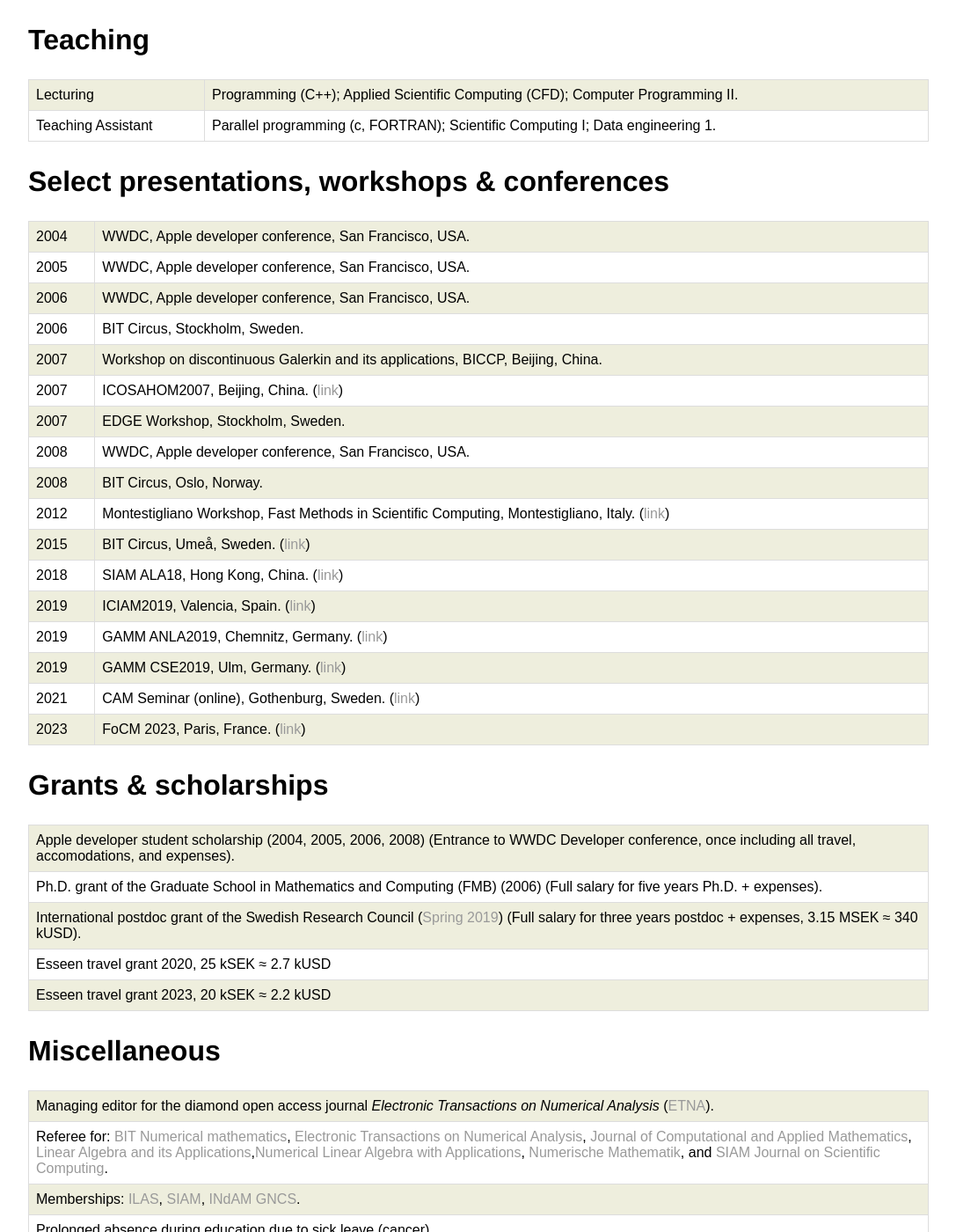
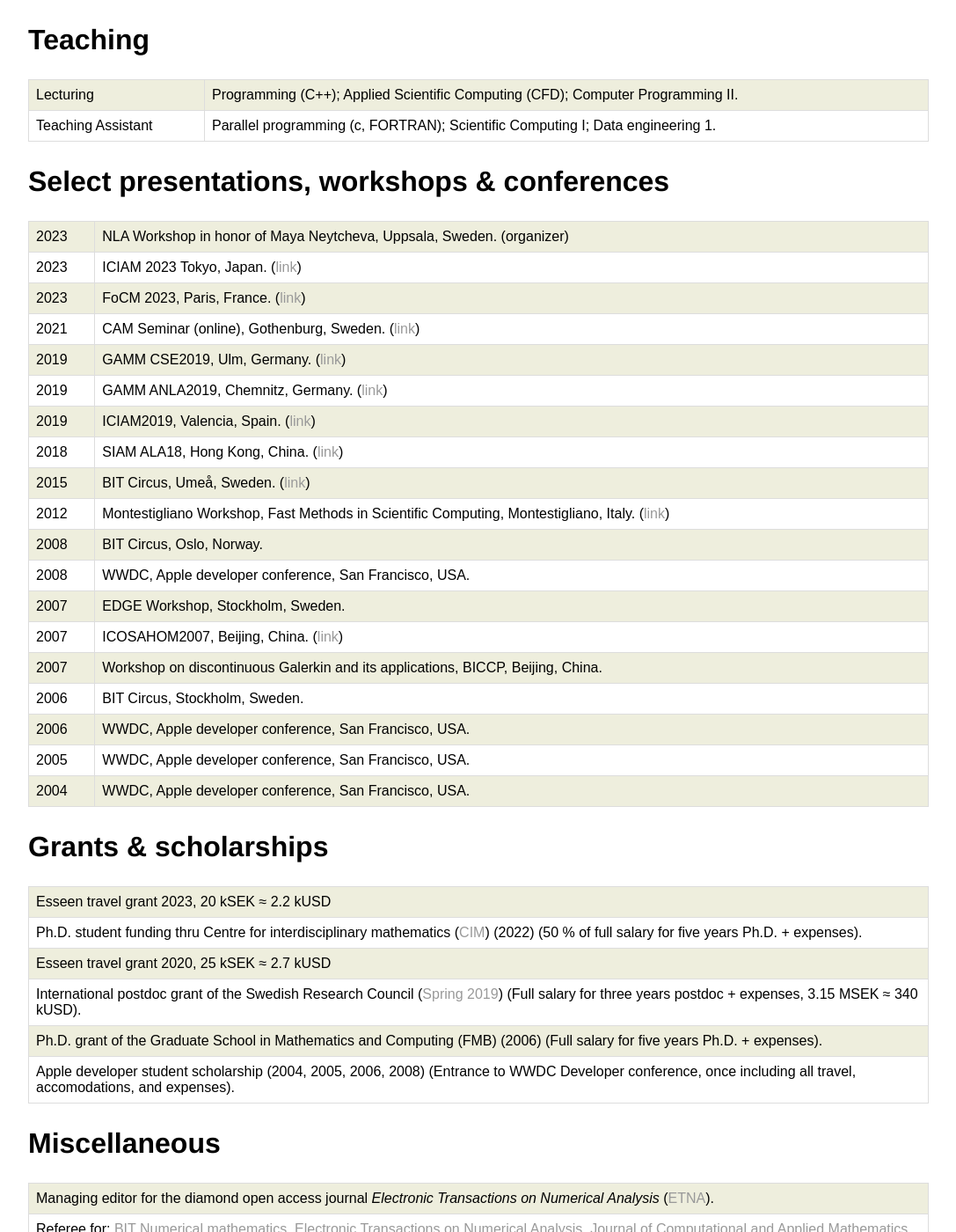
Before and after one commit to sverek/sverek.github.io, a Jekyll site: the page built from cv/index.html, in a window 1280 px wide and 1400 px high, scrolled down 808 px. Shown: the whole window at 88% size, without its empty margins (96-1183 px from the left). Built offline with Jekyll 4.4.1, drawn with Linux system fonts in a browser that asks for light colours; some of the changed text lies outside the part shown.

Commit message:
misc updates

```diff
--- a/cv/index.html
+++ b/cv/index.html
@@ -52,32 +52,35 @@ tr:nth-child(odd) {
 
     <h2>Select presentations, workshops &amp; conferences</h2>
     <table>
-    <tr><td>2004</td><td>WWDC, Apple developer conference, San Francisco, USA.</td></tr>
-    <tr><td>2005</td><td>WWDC, Apple developer conference, San Francisco, USA.</td></tr>
-    <tr><td>2006</td><td>WWDC, Apple developer conference, San Francisco, USA.</td></tr>
-    <tr><td>2006</td><td>BIT Circus, Stockholm, Sweden.</td></tr>
-    <tr><td>2007</td><td>Workshop on discontinuous Galerkin and its applications, BICCP, Beijing, China.</td></tr>
-    <tr><td>2007</td><td>ICOSAHOM2007, Beijing, China. (<a href="http://lsec.cc.ac.cn/~icosahom/">link</a>)</td></tr>
-    <tr><td>2007</td><td>EDGE Workshop, Stockholm, Sweden.</td></tr>
-    <tr><td>2008</td><td>WWDC, Apple developer conference, San Francisco, USA.</td></tr>
-    <tr><td>2008</td><td>BIT Circus, Oslo, Norway.</td></tr>
-    <tr><td>2012</td><td>Montestigliano Workshop, Fast Methods in Scientific Computing, Montestigliano, Italy. (<a href="https://www.ercoftac.org/events/fast_methods_in_scientific_computing/">link</a>)</td></tr>
-    <tr><td>2015</td><td>BIT Circus, Umeå, Sweden. (<a href="https://www.hpc2n.umu.se/events/workshops/BITcircus2015">link</a>)</td></tr>
-    <tr><td>2018</td><td>SIAM ALA18, Hong Kong, China. (<a href="http://www.math.hkbu.edu.hk/siam-ala18/">link</a>)</td></tr>
-    <tr><td>2019</td><td>ICIAM2019, Valencia, Spain. (<a href="https://iciam2019.org/">link</a>)</td></tr>
-    <tr><td>2019</td><td>GAMM ANLA2019, Chemnitz, Germany. (<a href="https://www.chemnitz-am.de/anla2019/">link</a>)</td></tr>
-    <tr><td>2019</td><td>GAMM CSE2019, Ulm, Germany. (<a href="https://www.uni-ulm.de/en/mawi/institut-fuer-numerische-mathematik/forschung/gamm-cse-workshop-2019/">link</a>)</td></tr>
-    <tr><td>2021</td><td>CAM Seminar (online), Gothenburg, Sweden. (<a href="https://www.chalmers.se/en/departments/math/research/research-groups/computational-mathematics/Pages/seminars.aspx">link</a>)</td></tr>
-    <tr><td>2023</td><td>FoCM 2023, Paris, France. (<a href="https://focm2023.org/">link</a>)</td></tr>
+        <tr><td>2023</td><td>NLA Workshop in honor of Maya Neytcheva, Uppsala, Sweden. (organizer)
+        <tr><td>2023</td><td>ICIAM 2023 Tokyo, Japan. (<a href="https://iciam2023.org/">link</a>)
+        <tr><td>2023</td><td>FoCM 2023, Paris, France. (<a href="https://focm2023.org/">link</a>)</td></tr>
+        <tr><td>2021</td><td>CAM Seminar (online), Gothenburg, Sweden. (<a href="https://www.chalmers.se/en/departments/math/research/research-groups/computational-mathematics/Pages/seminars.aspx">link</a>)</td></tr>
+        <tr><td>2019</td><td>GAMM CSE2019, Ulm, Germany. (<a href="https://www.uni-ulm.de/en/mawi/institut-fuer-numerische-mathematik/forschung/gamm-cse-workshop-2019/">link</a>)</td></tr>
+        <tr><td>2019</td><td>GAMM ANLA2019, Chemnitz, Germany. (<a href="https://www.chemnitz-am.de/anla2019/">link</a>)</td></tr>
+        <tr><td>2019</td><td>ICIAM2019, Valencia, Spain. (<a href="https://iciam2019.org/">link</a>)</td></tr>
+        <tr><td>2018</td><td>SIAM ALA18, Hong Kong, China. (<a href="http://www.math.hkbu.edu.hk/siam-ala18/">link</a>)</td></tr>
+        <tr><td>2015</td><td>BIT Circus, Umeå, Sweden. (<a href="https://www.hpc2n.umu.se/events/workshops/BITcircus2015">link</a>)</td></tr>
+        <tr><td>2012</td><td>Montestigliano Workshop, Fast Methods in Scientific Computing, Montestigliano, Italy. (<a href="https://www.ercoftac.org/events/fast_methods_in_scientific_computing/">link</a>)</td></tr>
+        <tr><td>2008</td><td>BIT Circus, Oslo, Norway.</td></tr>
+        <tr><td>2008</td><td>WWDC, Apple developer conference, San Francisco, USA.</td></tr>
+        <tr><td>2007</td><td>EDGE Workshop, Stockholm, Sweden.</td></tr>
+        <tr><td>2007</td><td>ICOSAHOM2007, Beijing, China. (<a href="http://lsec.cc.ac.cn/~icosahom/">link</a>)</td></tr>
+        <tr><td>2007</td><td>Workshop on discontinuous Galerkin and its applications, BICCP, Beijing, China.</td></tr>
+        <tr><td>2006</td><td>BIT Circus, Stockholm, Sweden.</td></tr>
+        <tr><td>2006</td><td>WWDC, Apple developer conference, San Francisco, USA.</td></tr>
+        <tr><td>2005</td><td>WWDC, Apple developer conference, San Francisco, USA.</td></tr>
+        <tr><td>2004</td><td>WWDC, Apple developer conference, San Francisco, USA.</td></tr>
     </table>
 
     <h2>Grants &amp; scholarships</h2>
     <table>
-    <tr><td>Apple developer student scholarship (2004, 2005, 2006, 2008) (Entrance to WWDC Developer conference, once including all travel, accomodations, and expenses).</td></tr>
-    <tr><td>Ph.D. grant of the Graduate School in Mathematics and Computing (FMB) (2006) (Full salary for five years Ph.D. + expenses).</td></tr>
-    <tr><td>International postdoc grant of the Swedish Research Council (<a href="https://www.vr.se/english/calls-and-decisions/grant-decisions/decisions/2019-03-25-international-postdoc.html">Spring 2019</a>) (Full salary for three years postdoc + expenses, 3.15 MSEK &asymp; 340 kUSD).</td></tr>
-    <tr><td>Esseen travel grant 2020, 25 kSEK &asymp; 2.7 kUSD</td></tr>
-    <tr><td>Esseen travel grant 2023, 20 kSEK &asymp; 2.2 kUSD</td></tr>
+        <tr><td>Esseen travel grant 2023, 20 kSEK &asymp; 2.2 kUSD</td></tr>
+        <tr><td>Ph.D. student funding thru Centre for interdisciplinary mathematics (<a href="https://www.math.uu.se/research/centre-for-interdisciplinary-mathematics/">CIM</a>) (2022) (50 % of full salary for five years Ph.D. + expenses).</td></tr>
+        <tr><td>Esseen travel grant 2020, 25 kSEK &asymp; 2.7 kUSD</td></tr>
+        <tr><td>International postdoc grant of the Swedish Research Council (<a href="https://www.vr.se/english/calls-and-decisions/grant-decisions/decisions/2019-03-25-international-postdoc.html">Spring 2019</a>) (Full salary for three years postdoc + expenses, 3.15 MSEK &asymp; 340 kUSD).</td></tr>
+        <tr><td>Ph.D. grant of the Graduate School in Mathematics and Computing (FMB) (2006) (Full salary for five years Ph.D. + expenses).</td></tr>
+        <tr><td>Apple developer student scholarship (2004, 2005, 2006, 2008) (Entrance to WWDC Developer conference, once including all travel, accomodations, and expenses).</td></tr>
     </table>
 
     <h2>Miscellaneous</h2>
--- a/index.html
+++ b/index.html
@@ -17,7 +17,9 @@ title: www.2pi.se
   <div class="allSides">
       <h3>Current plans:</h3>
       <ul>
-        <li>August 20-25: <a href="https://iciam2023.org/">ICIAM 2023 Tokyo</a></li>
+        <li>Research!</li>
+        <li>Spring 2024: Visiting University of Insubria, Como, Italy.</li>
+        <li>Teaching: 2023/2024Q4 <a href="https://www.uu.se/en/admissions/freestanding-courses/course/?kKod=1TD722&typ=1">Computer Programming II</a>.</li>
       </ul>
       </div>
 
--- a/publications/index.html
+++ b/publications/index.html
@@ -135,6 +135,12 @@ tr:nth-child(odd) {
 		<h2>Preprints</h2>
 		<table>
 			<tr>
+				<td>[pr6]</td>
+				<td>Giovanni Barbarino, Sven-Erik Ekström, Carlo Garoni, David Meadon, Stefano Serra-Capizzano, and Paris Vassalos<i><b>From asymptotic distribution and vague convergence to uniform convergence, with numerical applications
+				</b></i> <a href="https://arxiv.org/abs/2309.03662">arXiv:2309.03662</a>
+				</td>
+			</tr>
+			<tr>
 				<td>[pr5]</td>
 				<td>Sven-Erik Ekström, and David Meadon <i><b>On the eigenvalues of Toeplitz matrices with two off-diagonals
 				</b></i> <a href="https://arxiv.org/abs/2305.15107">arXiv:2305.15107</a>
--- a/teaching/index.html
+++ b/teaching/index.html
@@ -36,6 +36,9 @@ title: www.2pi.se
 	<ul><li>2021/2022Q4: Fredrik Cers, Oliver Groth, and Martin Knebel, <i>Exploring and extending eigensolvers for Toeplitz(-like) matrices</i> (<a href="http://urn.kb.se/resolve?urn=urn%3Anbn%3Ase%3Auu%3Adiva-477693">link</a>, <a href="files/Independent2022-06.pdf">report</a>)
 	</li></ul>
 	<h3>Project in Computational Science (<a href="https://www.uu.se/en/admissions/freestanding-courses/course-syllabus/?kKod=1TD307">1TD307</a>, <a href="https://www.it.uu.se/edu/course/homepage/projektTDB/ht21/">homepage</a>)</h3>
+	<ul><li>2022/2023Q2:
+		Johan Bürger, Jonathan Carlgren, Per William Oskarsson, and Simon Persson <i>Ordering the Eigenvalues of Toeplitz Matrices:
+Investigating eigenvalue orderings of matrices generated by non-monotone symbols</i></li></ul>
 	<ul><li>2020/2021Q2: Melker Claesson and David Meadon, <i>Symbol-based Spectral Analysis of
 		Discretisations of the Variable Coeffcient Diffusion Equation</i> (<a href="files/TDBProject2020-06.pdf">project</a>, <a href="files/TDBProject2020-06-Report.pdf">report</a>, <a href="https://www.it.uu.se/research/publications/reports/2021-007/">technical report</a>)</li></ul>
 	<h3>M.Sc. thesis</h3>
```
Also changed, not shown: other parts of cv/index.html (+13 -13 lines).
